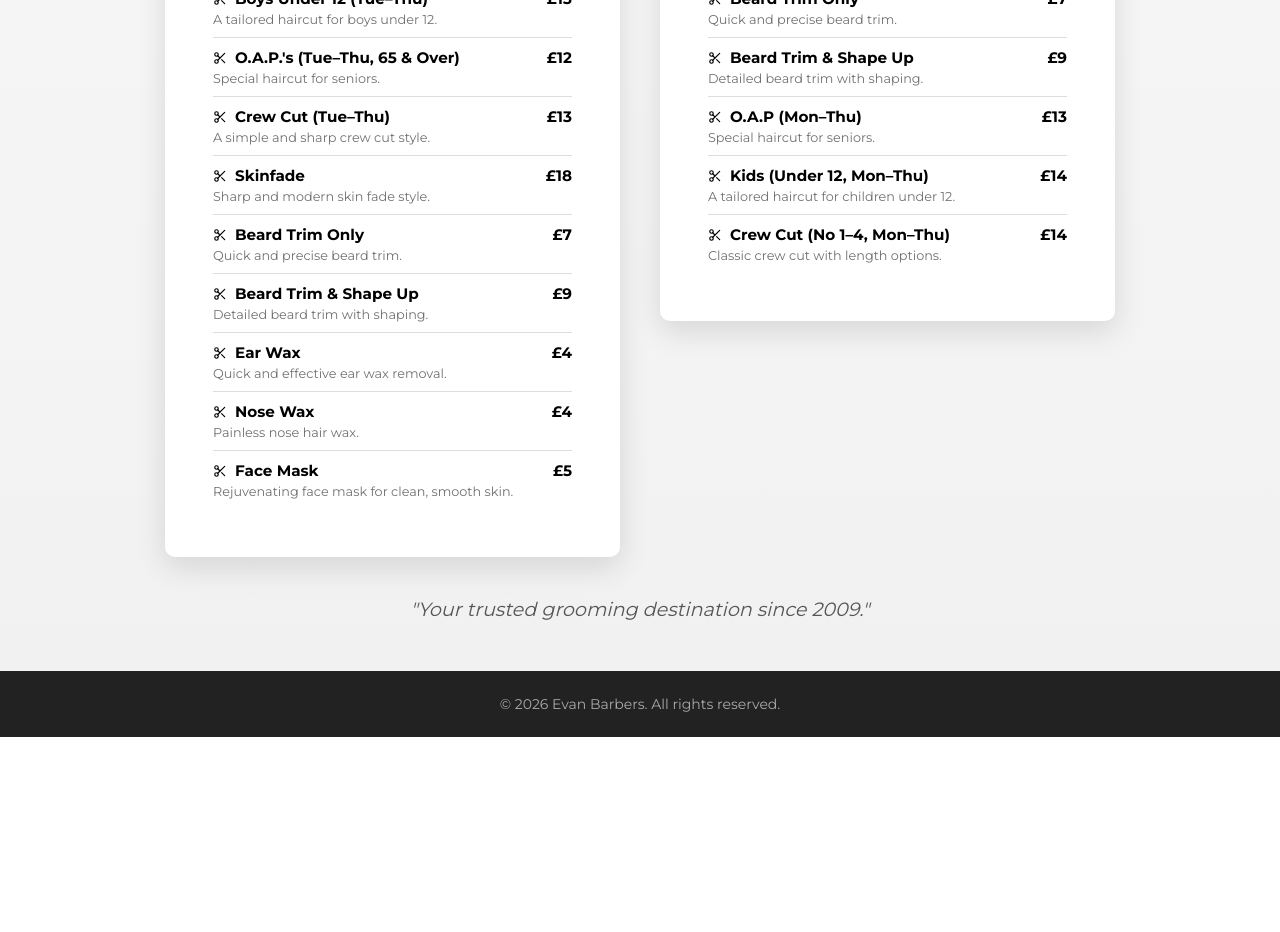
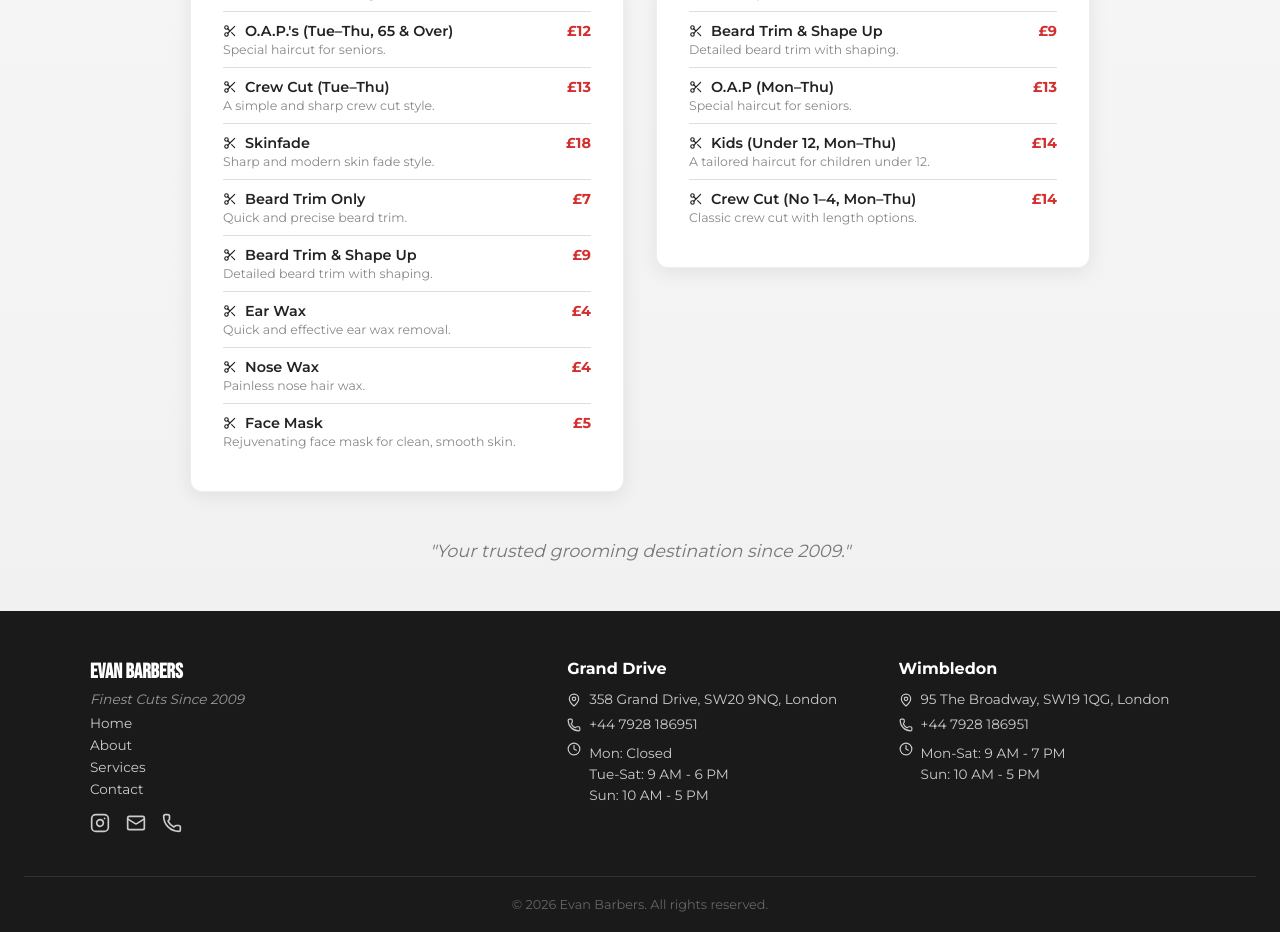
Before and after one commit to babakere/evan-barbers-next, a Next.js app: page /services in a window 1280 px wide. Shown: the part 600-1532 px from the top of the page. Before the commit the page ends 1337 px from the top, so only its background shows below. Built offline with nearby package versions, Linux system fonts and the light colour scheme.

Commit message:
improved footer, tighter spacing, refind services page

```diff
--- a/src/app/about/page.module.css
+++ b/src/app/about/page.module.css
@@ -48,11 +48,10 @@
 }
 
 .sectionImage {
-  flex: 1;
   width: 100%;
-  max-width: 800px;
+  max-width: 500px;
   border-radius: 8px;
-  box-shadow: 0 10px 20px rgba(0, 0, 0, 0.5);
+  box-shadow: 0 10px 20px rgba(0, 0, 0, 0.3);
   filter: brightness(90%);
   height: auto;
 }
--- a/src/app/services/page.module.css
+++ b/src/app/services/page.module.css
@@ -13,19 +13,20 @@
   font-weight: 700;
   text-align: center;
   text-transform: uppercase;
-  margin-bottom: 16px;
+  margin-bottom: 8px;
 }
 
 .subtitle {
   text-align: center;
   color: #555;
-  margin-bottom: 32px;
+  margin-bottom: 40px;
+  font-size: 0.95rem;
 }
 
 .cardsContainer {
   display: flex;
-  gap: 40px;
-  max-width: 950px;
+  gap: 32px;
+  max-width: 900px;
   width: 100%;
   justify-content: center;
   align-items: flex-start;
@@ -33,54 +34,69 @@
 
 .card {
   flex: 1;
-  padding: 48px;
-  border-radius: 10px;
+  padding: 32px;
+  border-radius: 12px;
   background-color: #fff;
-  box-shadow: 0 10px 30px rgba(0, 0, 0, 0.12);
+  box-shadow: 0 4px 20px rgba(0, 0, 0, 0.08);
   min-width: 320px;
+  border: 1px solid #eee;
 }
 
 .branchName {
   font-family: "Bebas Neue", "Montserrat", sans-serif;
-  font-size: 1.5rem;
+  font-size: 1.4rem;
   font-weight: 700;
   text-align: center;
-  margin-bottom: 8px;
+  margin-bottom: 4px;
 }
 
 /* Status */
 .statusOpen {
-  display: inline-flex;
+  display: flex;
   align-items: center;
+  justify-content: center;
   gap: 6px;
-  background: linear-gradient(90deg, #4caf50, #81c784);
-  padding: 4px 10px;
-  border-radius: 15px;
+  background: linear-gradient(90deg, #4caf50, #66bb6a);
+  padding: 5px 14px;
+  border-radius: 20px;
   color: white;
-  font-weight: 700;
-  font-size: 0.8rem;
-  margin: 8px auto 16px;
-  display: flex;
-  justify-content: center;
+  font-weight: 600;
+  font-size: 0.78rem;
+  margin: 8px auto 20px;
   width: fit-content;
 }
 
 .statusClosed {
   text-align: center;
-  margin: 8px 0 16px;
+  margin: 8px 0 20px;
 }
 
 .closedText {
   display: block;
   color: #d32f2f;
   font-weight: 700;
+  font-size: 0.9rem;
 }
 
 .nextOpen {
   display: block;
-  color: #333;
-  font-size: 0.875rem;
+  color: #555;
+  font-size: 0.8rem;
   margin-top: 4px;
+}
+
+/* Category divider */
+.categoryLabel {
+  font-size: 0.7rem;
+  font-weight: 700;
+  text-transform: uppercase;
+  letter-spacing: 1px;
+  color: #999;
+  margin-top: 16px;
+  margin-bottom: 4px;
+  padding-bottom: 4px;
+  border-bottom: 2px solid #d32f2f;
+  display: inline-block;
 }
 
 /* Service items */
@@ -95,41 +111,43 @@
 }
 
 .serviceName {
-  font-weight: 700;
-  font-size: 0.95rem;
+  font-weight: 600;
+  font-size: 0.9rem;
   display: flex;
   align-items: center;
   gap: 8px;
+  color: #222;
 }
 
 .servicePrice {
   font-weight: 700;
-  font-size: 0.95rem;
+  font-size: 0.9rem;
+  color: #d32f2f;
 }
 
 .serviceDesc {
-  font-size: 0.8rem;
-  color: #333;
-  opacity: 0.7;
-  margin-top: 4px;
+  font-size: 0.78rem;
+  color: #888;
+  margin-top: 2px;
 }
 
 .tagline {
   text-align: center;
-  margin-top: 40px;
+  margin-top: 48px;
   font-style: italic;
-  color: #555;
-  font-size: 1.2rem;
+  color: #777;
+  font-size: 1.1rem;
 }
 
 /* Mobile */
 @media (max-width: 768px) {
   .cardsContainer {
     flex-direction: column;
+    gap: 24px;
   }
 
   .card {
     min-width: unset;
-    padding: 32px;
+    padding: 24px;
   }
 }
--- a/src/components/Footer.js
+++ b/src/components/Footer.js
@@ -1,11 +1,91 @@
+import Link from "next/link";
+import { MapPin, Phone, Clock, Instagram, Mail } from "lucide-react";
+import { locations } from "@/data/locations";
 import styles from "./Footer.module.css";
 
 export default function Footer() {
+  const grandDrive = locations.grandDrive;
+  const wimbledon = locations.wimbledon;
+
   return (
     <footer className={styles.footer}>
-      <p>
-        &copy; {new Date().getFullYear()} Evan Barbers. All rights reserved.
-      </p>
+      <div className={styles.container}>
+        {/* Brand + Nav */}
+        <div className={styles.column}>
+          <h3 className={styles.brand}>Evan Barbers</h3>
+          <p className={styles.tagline}>Finest Cuts Since 2009</p>
+          <nav className={styles.footerNav}>
+            <Link href="/">Home</Link>
+            <Link href="/about">About</Link>
+            <Link href="/services">Services</Link>
+            <Link href="/contact">Contact</Link>
+          </nav>
+          <div className={styles.socials}>
+            <a
+              href="https://www.instagram.com/"
+              target="_blank"
+              rel="noopener noreferrer"
+              aria-label="Instagram"
+            >
+              <Instagram size={20} />
+            </a>
+            <a href="mailto:evanbabaker@hotmail.com" aria-label="Email">
+              <Mail size={20} />
+            </a>
+            <a
+              href="https://wa.me/447928186951"
+              target="_blank"
+              rel="noopener noreferrer"
+              aria-label="WhatsApp"
+            >
+              <Phone size={20} />
+            </a>
+          </div>
+        </div>
+
+        {/* Grand Drive */}
+        <div className={styles.column}>
+          <h4>Grand Drive</h4>
+          <p>
+            <MapPin size={14} /> {grandDrive.address}
+          </p>
+          <p>
+            <Phone size={14} /> {grandDrive.phone}
+          </p>
+          <div className={styles.hours}>
+            <Clock size={14} />
+            <div>
+              <p>{grandDrive.hours.display.closed}</p>
+              <p>{grandDrive.hours.display.weekday}</p>
+              <p>{grandDrive.hours.display.sunday}</p>
+            </div>
+          </div>
+        </div>
+
+        {/* Wimbledon */}
+        <div className={styles.column}>
+          <h4>Wimbledon</h4>
+          <p>
+            <MapPin size={14} /> {wimbledon.address}
+          </p>
+          <p>
+            <Phone size={14} /> {wimbledon.phone}
+          </p>
+          <div className={styles.hours}>
+            <Clock size={14} />
+            <div>
+              <p>{wimbledon.hours.display.weekday}</p>
+              <p>{wimbledon.hours.display.sunday}</p>
+            </div>
+          </div>
+        </div>
+      </div>
+
+      <div className={styles.bottom}>
+        <p>
+          &copy; {new Date().getFullYear()} Evan Barbers. All rights reserved.
+        </p>
+      </div>
     </footer>
   );
 }
--- a/src/components/Footer.module.css
+++ b/src/components/Footer.module.css
@@ -1,8 +1,122 @@
 .footer {
-  background-color: #222;
-  color: #aaa;
+  background-color: #1a1a1a;
+  color: #ccc;
+  padding: 48px 24px 0;
+  font-family: "Montserrat", sans-serif;
+  font-size: 0.85rem;
+}
+
+.container {
+  max-width: 1100px;
+  margin: 0 auto;
+  display: grid;
+  grid-template-columns: 1.5fr 1fr 1fr;
+  gap: 40px;
+}
+
+.column h3 {
+  color: white;
+  font-size: 1.3rem;
+  margin-bottom: 4px;
+}
+
+.column h4 {
+  color: white;
+  font-size: 1rem;
+  margin-bottom: 12px;
+  font-weight: 700;
+}
+
+.brand {
+  font-family: "Bebas Neue", "Montserrat", sans-serif;
+  font-size: 1.5rem;
+  text-transform: uppercase;
+}
+
+.tagline {
+  color: #999;
+  margin-bottom: 16px;
+  font-style: italic;
+}
+
+.footerNav {
+  display: flex;
+  flex-direction: column;
+  gap: 6px;
+  margin-bottom: 16px;
+}
+
+.footerNav a {
+  color: #ccc;
+  transition: color 0.2s;
+  font-size: 0.85rem;
+}
+
+.footerNav a:hover {
+  color: #d32f2f;
+}
+
+.socials {
+  display: flex;
+  gap: 16px;
+}
+
+.socials a {
+  color: #ccc;
+  transition: color 0.2s;
+}
+
+.socials a:hover {
+  color: #d32f2f;
+}
+
+.column p {
+  display: flex;
+  align-items: center;
+  gap: 8px;
+  margin: 6px 0;
+  line-height: 1.4;
+}
+
+.hours {
+  display: flex;
+  gap: 8px;
+  margin-top: 8px;
+}
+
+.hours p {
+  margin: 2px 0;
+}
+
+.bottom {
+  margin-top: 40px;
+  padding: 20px 0;
+  border-top: 1px solid #333;
   text-align: center;
-  padding: 24px;
-  font-size: 0.875rem;
-  font-family: "Montserrat", sans-serif;
+  color: #666;
+  font-size: 0.8rem;
 }
+
+@media (max-width: 768px) {
+  .container {
+    grid-template-columns: 1fr;
+    gap: 32px;
+    text-align: center;
+  }
+
+  .column p {
+    justify-content: center;
+  }
+
+  .hours {
+    justify-content: center;
+  }
+
+  .footerNav {
+    align-items: center;
+  }
+
+  .socials {
+    justify-content: center;
+  }
+}
```
Also changed, not shown: src/app/page.module.css (+14 -10 lines).
